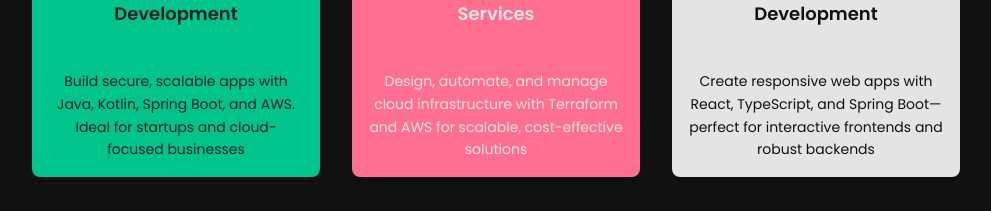
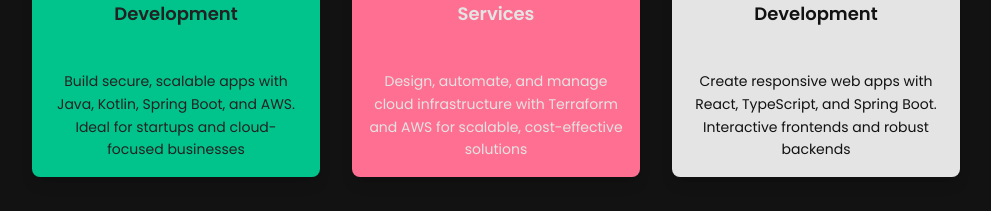
Before and after one commit to leandrodalbo/ledb, a React (Vite) app: page / in a window 1280 px wide. Shown: the part 1451-1662 px from the top of the page, without its empty margins (144-1135 px from the left). Built offline with nearby package versions, Linux system fonts and the light colour scheme.

Commit message:
fixing typo on packages content

```diff
--- a/src/locales/en/translation.ts
+++ b/src/locales/en/translation.ts
@@ -31,7 +31,7 @@
     pkg1Content: 'Design, automate, and manage cloud infrastructure with Terraform and AWS for scalable, cost-effective solutions',
 
     pkg2Title: 'Full-Stack Web Development',
-    pkg2Content: 'Create responsive web apps with React, TypeScript, and Spring Boot—perfect for interactive frontends and robust backends',
+    pkg2Content: 'Create responsive web apps with React, TypeScript, and Spring Boot. Interactive frontends and robust backends',
 };
 
 export default en;
```
Also changed, not shown: 1 other file (tests, documents, lock files or other folders).
